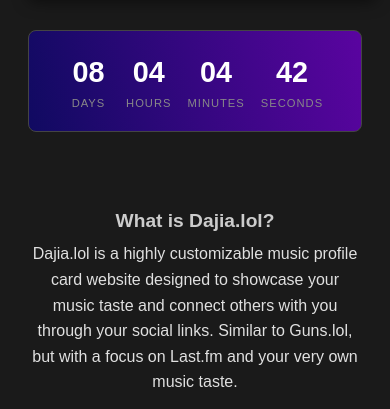
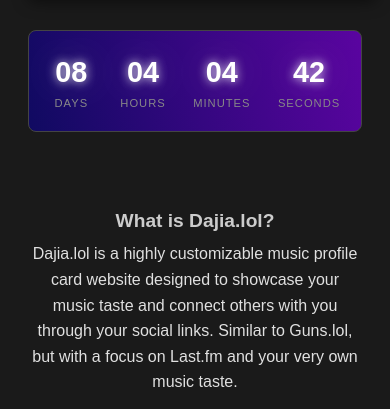
Before and after one commit to Dajialol/Temporary-homepage, a plain HTML site: page index.html in a window 390 px wide. Shown: the part 435-844 px from the top of the page. Drawn offline with Linux system fonts and the light colour scheme.

Commit message:
fix: horizontal instead of vertical stacking for countdown

```diff
--- a/styles.css
+++ b/styles.css
@@ -211,12 +211,18 @@
     justify-content: center;
     gap: 2em;
     margin: 0.5em 0;
+    flex-wrap: nowrap;  /* Prevent wrapping */
+    width: 100%;
+    padding: 0 10px;
+    box-sizing: border-box;
   }
 
   .countdown-item {
     display: flex;
     flex-direction: column;
     align-items: center;
+    flex: 0 0 auto;  /* Prevent items from growing or shrinking */
+    min-width: auto;  /* Remove any minimum width constraints */
   }
 
   .countdown-number {
@@ -225,6 +231,9 @@
     color: #ffffff;
     min-width: 1.5em;
     text-align: center;
+    text-shadow: 0 0 10px rgba(255, 255, 255, 0.87),
+                 0 0 40px rgba(255, 255, 255, 0.349),
+                 0 0 50px rgba(255, 255, 255, 0.199);
   }
 
   .countdown-label {
@@ -232,11 +241,14 @@
     color: #888888;
     text-transform: uppercase;
     letter-spacing: 1px;
+    white-space: nowrap;  /* Prevent label wrapping */
   }
 
   @media (max-width: 600px) {
     .countdown {
         gap: 1em;
+        justify-content: space-around;  /* Better spacing on mobile */
+        padding: 0 5px;
     }
     .countdown-number {
         font-size: 1.8em;
```
